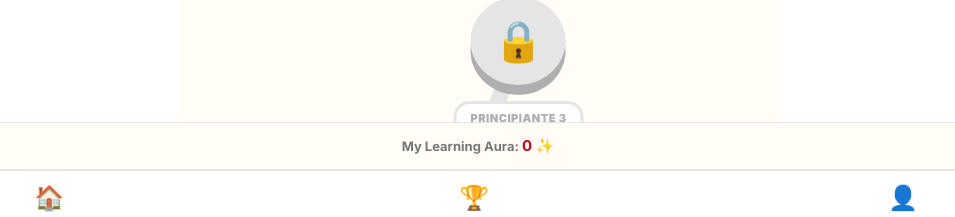
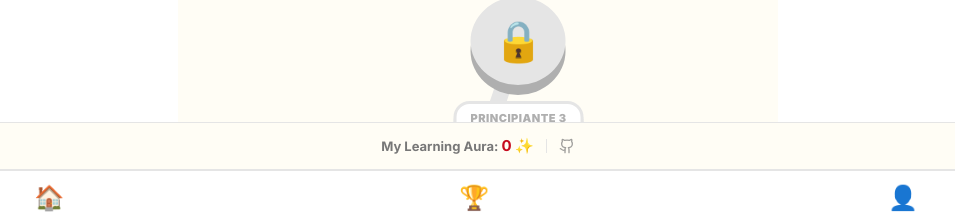
Before and after one commit to heroyik/holavoca, a Next.js app: page /holavoca/ in a window 1280 px wide. Shown: the part 561-778 px from the top of the page, without its empty margins (162-1117 px from the left). Built offline with nearby package versions, Linux system fonts and the light colour scheme; no server answers.

Commit message:
feat: implement main learning page with unit progression, gamification stats, and user profile.

```diff
--- a/src/app/page.tsx
+++ b/src/app/page.tsx
@@ -11,6 +11,7 @@ import Leaderboard from '@/components/Leaderboard';
 import UserProfile from '@/components/UserProfile';
 import vol1 from '../../public/vol1.jpg';
 import vol2 from '../../public/vol2.jpg';
+import { Github } from 'lucide-react';
 
 // Gamification Helpers
 const getLevelTitle = (idx: number) => {
@@ -339,9 +340,31 @@ export default function Home() {
           color: 'var(--text-secondary)',
           backgroundColor: 'var(--bg-soft)',
           borderTop: '1px solid var(--border-light)',
+          display: 'flex',
+          justifyContent: 'center',
+          alignItems: 'center',
+          gap: '12px',
           fontWeight: '700'
         }}>
-          My Learning Aura: <strong style={{ color: 'var(--es-red)', fontSize: '15px' }}>{stats.xp.toLocaleString()} ✨</strong>
+          <div>My Learning Aura: <strong style={{ color: 'var(--es-red)', fontSize: '15px' }}>{stats.xp.toLocaleString()} ✨</strong></div>
+          <div style={{ width: '1px', height: '14px', backgroundColor: 'var(--border-light)' }}></div>
+          <a
+            href="https://github.com/heroyik/holavoca"
+            target="_blank"
+            rel="noopener noreferrer"
+            style={{
+              display: 'flex',
+              alignItems: 'center',
+              color: 'var(--text-secondary)',
+              opacity: 0.7,
+              transition: 'opacity 0.2s',
+              cursor: 'pointer'
+            }}
+            onMouseOver={(e) => e.currentTarget.style.opacity = '1'}
+            onMouseOut={(e) => e.currentTarget.style.opacity = '0.7'}
+          >
+            <Github size={16} />
+          </a>
         </div>
       </nav>
 
```
